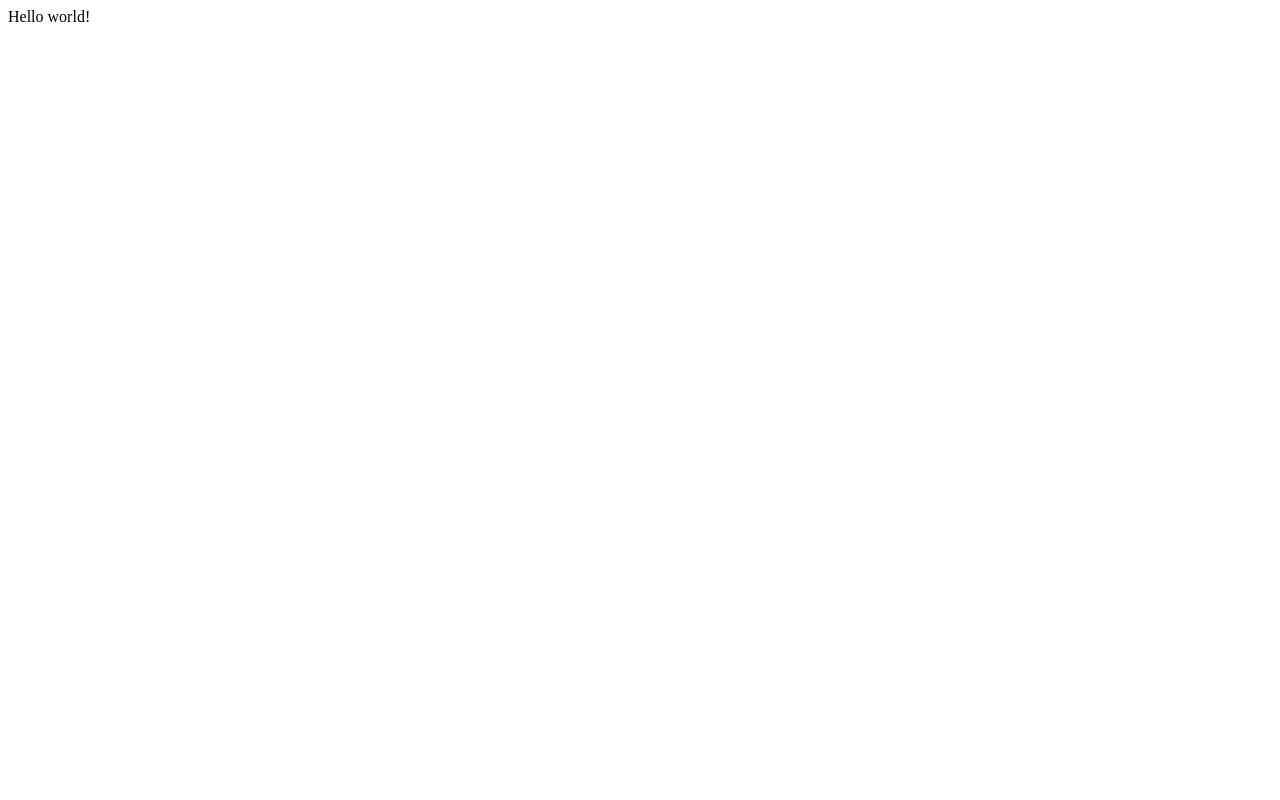
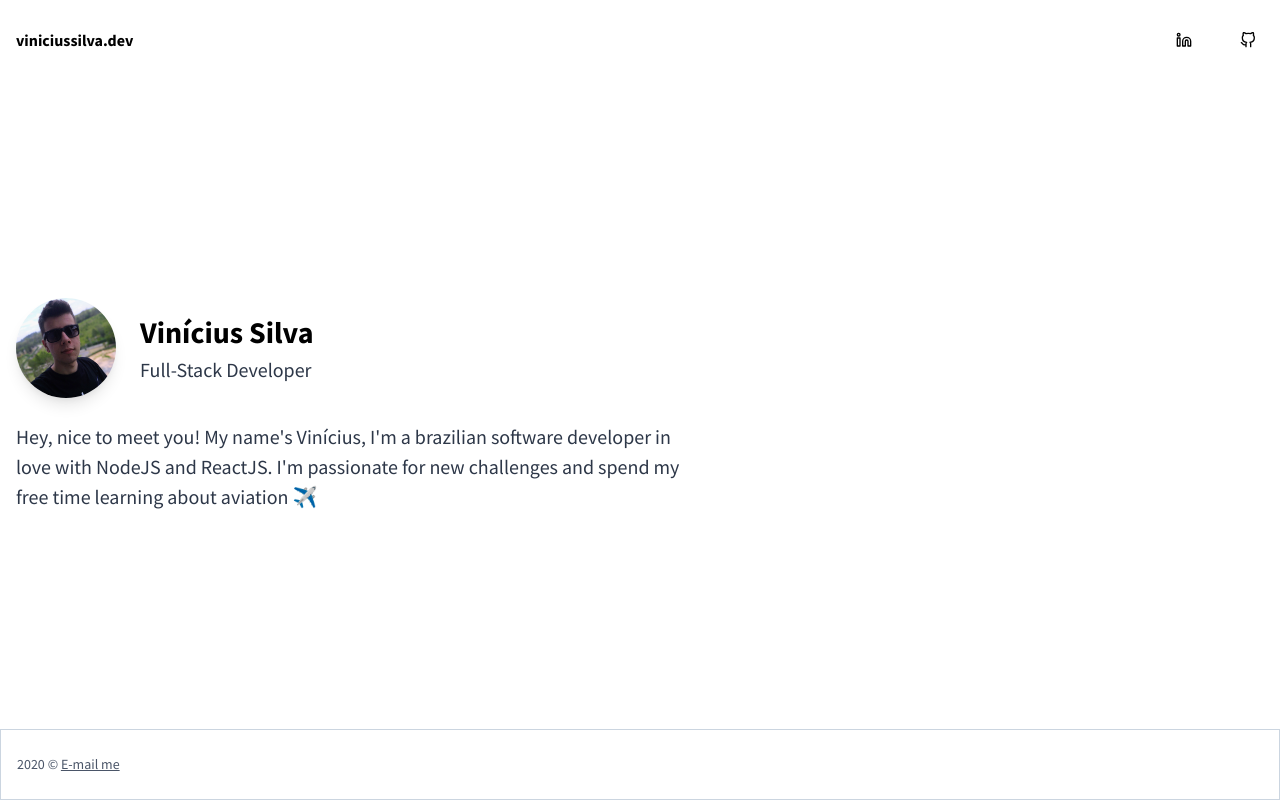
Before and after one commit to viniciuspsw/viniciussilva.dev, a Gatsby site: page / in a window 1280 px wide. Built offline with nearby package versions, Linux system fonts and the light colour scheme; Gatsby itself is replaced by a stand-in of ours.

Commit message:
1️⃣ initial commit

```diff
--- a/gatsby-config.js
+++ b/gatsby-config.js
@@ -5,5 +5,41 @@
  */
 
 module.exports = {
-  /* Your site config here */
+  siteMetadata: {
+    title: 'Vinícius Silva - Full-Stack Developer',
+    siteUrl: 'https://viniciussilva.dev',
+    author: 'Vinícius Silva',
+    description: `Hey, nice to meet you! My name's Vinícius, I'm a brazilian software developer in love with NodeJS and ReactJS. I'm passionate for new challenges and spend my free time learning about aviation ✈️`,
+  },
+  plugins: [
+    `gatsby-plugin-postcss`,
+    `gatsby-plugin-sharp`,
+    `gatsby-transformer-sharp`,
+    `gatsby-plugin-react-helmet`,
+    {
+      resolve: `gatsby-source-filesystem`,
+      options: {
+        name: `images`,
+        path: `${__dirname}/assets/`,
+      },
+    },
+    {
+      resolve: `gatsby-plugin-prefetch-google-fonts`,
+      options: {
+        fonts: [
+          {
+            family: `Source Sans Pro`,
+            variants: [`400`, `600`, `700`],
+          },
+        ],
+      },
+    },
+    {
+      resolve: `gatsby-plugin-purgecss`,
+      options: {
+        printRejected: true,
+        tailwind: true,
+      },
+    },
+  ],
 }
--- /dev/null
+++ b/postcss.config.js
@@ -0,0 +1,3 @@
+module.exports = () => ({
+  plugins: [require('tailwindcss')],
+})
--- /dev/null
+++ b/src/components/layout/index.js
@@ -0,0 +1,56 @@
+import React from 'react'
+import { Link } from 'gatsby'
+import { Helmet } from 'react-helmet'
+import { FiLinkedin, FiGithub } from 'react-icons/fi'
+import Config from '../../../gatsby-config'
+import './styles.css'
+
+const Layout = ({ children }) => (
+  <>
+    <Helmet>
+      <meta charset="utf-8" />
+      <title>{Config.siteMetadata.title}</title>
+    </Helmet>
+    <div className="flex flex-1 flex-col w-full h-screen">
+      <header className="mx-auto container px-4 py-6">
+        <div className="flex w-full justify-between items-center">
+          <Link to="/" className="font-bold text-3x1">
+            viniciussilva.dev
+          </Link>
+          <nav className="flex items-center">
+            {/* <Link to="/blog" className="p-2 mr-8">
+              Blog
+            </Link> */}
+            <a
+              href="https://linkedin.com/in/viniciuspwd"
+              target="_blank"
+              rel="noopener noreferrer"
+              className="p-2 mr-8"
+            >
+              <FiLinkedin />
+            </a>
+            <a
+              href="https://github.com/viniciuspsw"
+              rel="noopener noreferrer"
+              target="_blank"
+              className="p-2"
+            >
+              <FiGithub />
+            </a>
+          </nav>
+        </div>
+      </header>
+      <main className="flex-1">{children}</main>
+      <footer className="border border-gray-400">
+        <div className="container mx-auto px-4 py-6 text-gray-700 text-sm">
+          2020 &copy;{' '}
+          <a href="mailto:viniciuspsw@gmail.com" className="underline">
+            E-mail me
+          </a>
+        </div>
+      </footer>
+    </div>
+  </>
+)
+
+export default Layout
--- /dev/null
+++ b/src/components/layout/styles.css
@@ -0,0 +1,14 @@
+@tailwind base;
+@tailwind components;
+@tailwind utilities;
+
+html,
+body {
+  height: 100%;
+  font-family: 'Source Sans Pro', sans-serif;
+  text-rendering: optimizeLegibility;
+}
+
+a:hover {
+  color: #2f855a;
+}
--- /dev/null
+++ b/src/pages/home/index.js
@@ -0,0 +1,47 @@
+import React from 'react'
+import Image from 'gatsby-image'
+import { useStaticQuery, graphql } from 'gatsby'
+import Layout from '../../components/layout'
+
+export default () => {
+  const data = useStaticQuery(graphql`
+    query {
+      site {
+        siteMetadata {
+          description
+        }
+      }
+
+      photo: file(relativePath: { eq: "images/me.jpg" }) {
+        childImageSharp {
+          fixed(width: 100, height: 100) {
+            ...GatsbyImageSharpFixed
+          }
+        }
+      }
+    }
+  `)
+
+  return (
+    <Layout>
+      <div className="flex h-full items-center">
+        <div className="container mx-auto p-4">
+          <div className="mb-6 flex items-center">
+            <Image
+              fixed={data.photo.childImageSharp.fixed}
+              alt="Me!"
+              className="shadow-lg rounded-full"
+            />
+            <div className="ml-6">
+              <h1 className="text-2xl sm:text-3xl font-black">Vinícius Silva</h1>
+              <h4 className="text-lg sm:text-xl text-gray-800">Full-Stack Developer</h4>
+            </div>
+          </div>
+          <p className="text-base sm:text-xl text-gray-800 md:max-w-2xl">
+            {data.site.siteMetadata.description}
+          </p>
+        </div>
+      </div>
+    </Layout>
+  )
+}
--- a/src/pages/index.js
+++ b/src/pages/index.js
@@ -1,3 +1,2 @@
-import React from "react"
-
-export default () => <div>Hello world!</div>
+import home from './home'
+export default home
--- /dev/null
+++ b/tailwind.config.js
@@ -0,0 +1,7 @@
+module.exports = {
+  theme: {
+    extend: {},
+  },
+  variants: {},
+  plugins: [],
+}
```
Also changed, not shown: package.json (+13 -2 lines), assets/images/me.jpg (added), 2 other files.
